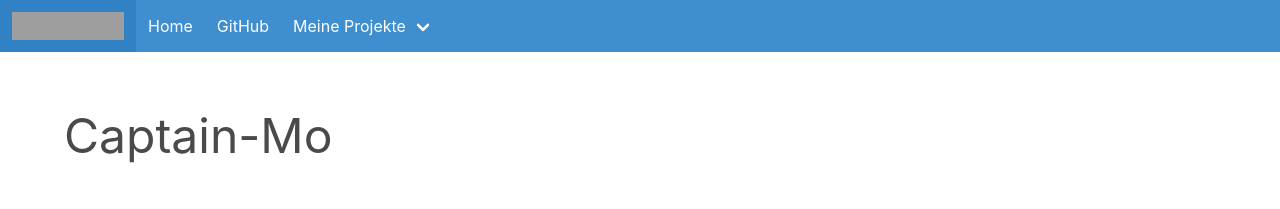
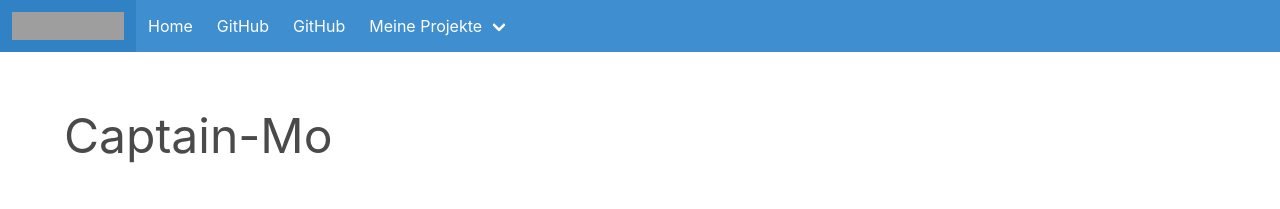
Before and after one commit to Captain-Mo31/Captain-Mo31.github.io, a Jekyll site: the page built from index.html, in a window 1280 px wide. Shown: the top 209 px of the page. Built offline with Jekyll 4.4.1, drawn with Linux system fonts in a browser that asks for light colours; nearby versions of some CDN libraries; grey boxes are pictures that could not be loaded.

Commit message:
Update default.html

```diff
--- a/_layouts/default.html
+++ b/_layouts/default.html
@@ -29,6 +29,12 @@
             <a class="navbar-item">
               GitHub
             </a>
+
+
+            <a class="navbar-item">
+              GitHub
+            </a>
+
 
             <div class="navbar-item has-dropdown is-hoverable">
               <a class="navbar-link">
```
